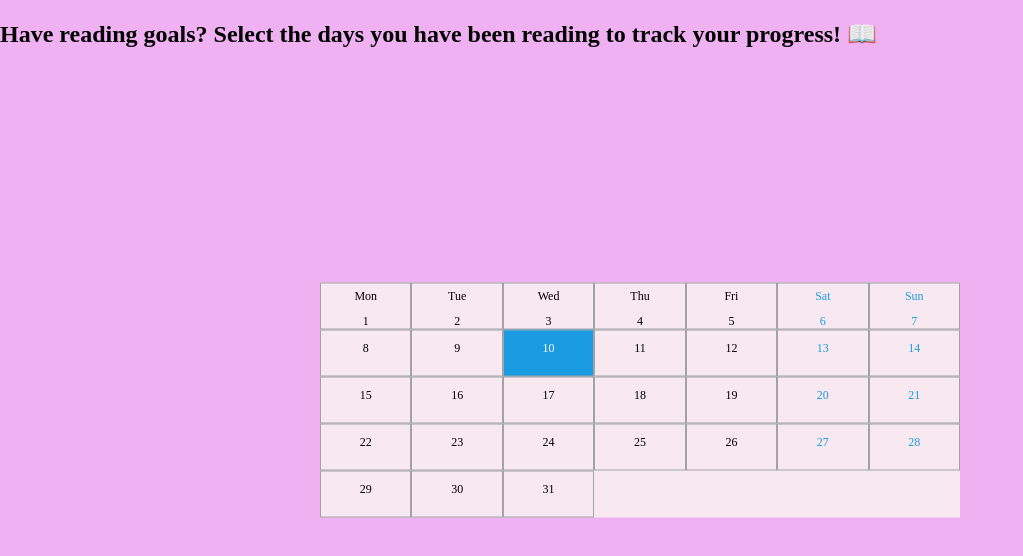
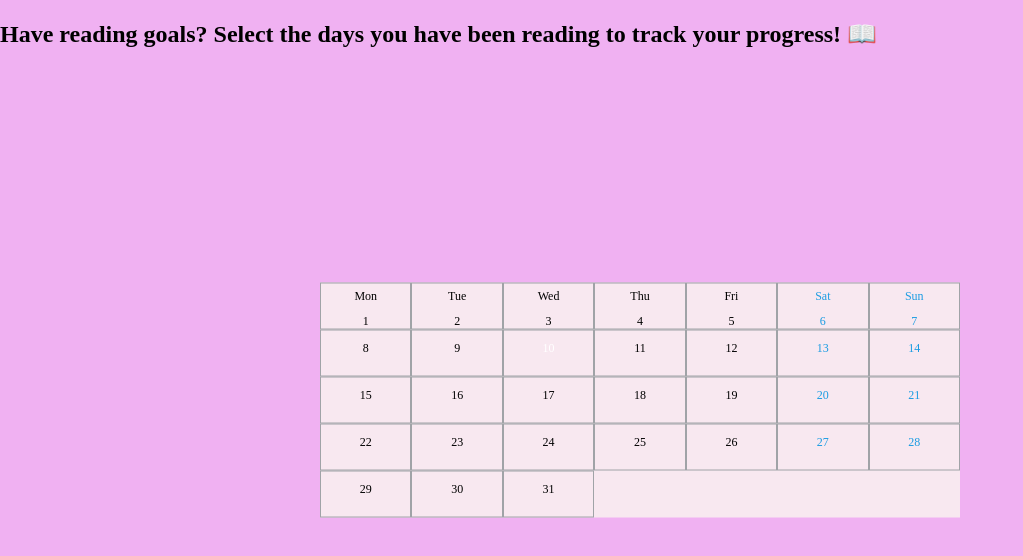
Before and after one commit to chloeposthumacoelho/readinggoals, a plain HTML site: page index.html in a window 1280 px wide. Both pictures are taken after a click on the element "10". Shown: the whole page, without its empty margins (0-1023 px from the left). Drawn offline with Linux system fonts and the light colour scheme; a script that the page names is missing.

Commit message:
Update style.css

```diff
--- a/style.css
+++ b/style.css
@@ -33,7 +33,7 @@ body {
 }
 
 .selected {
-  background-color: var(--light-blue);
+  background-color: var(--light-purple);
   color: white;
 }
 
```
